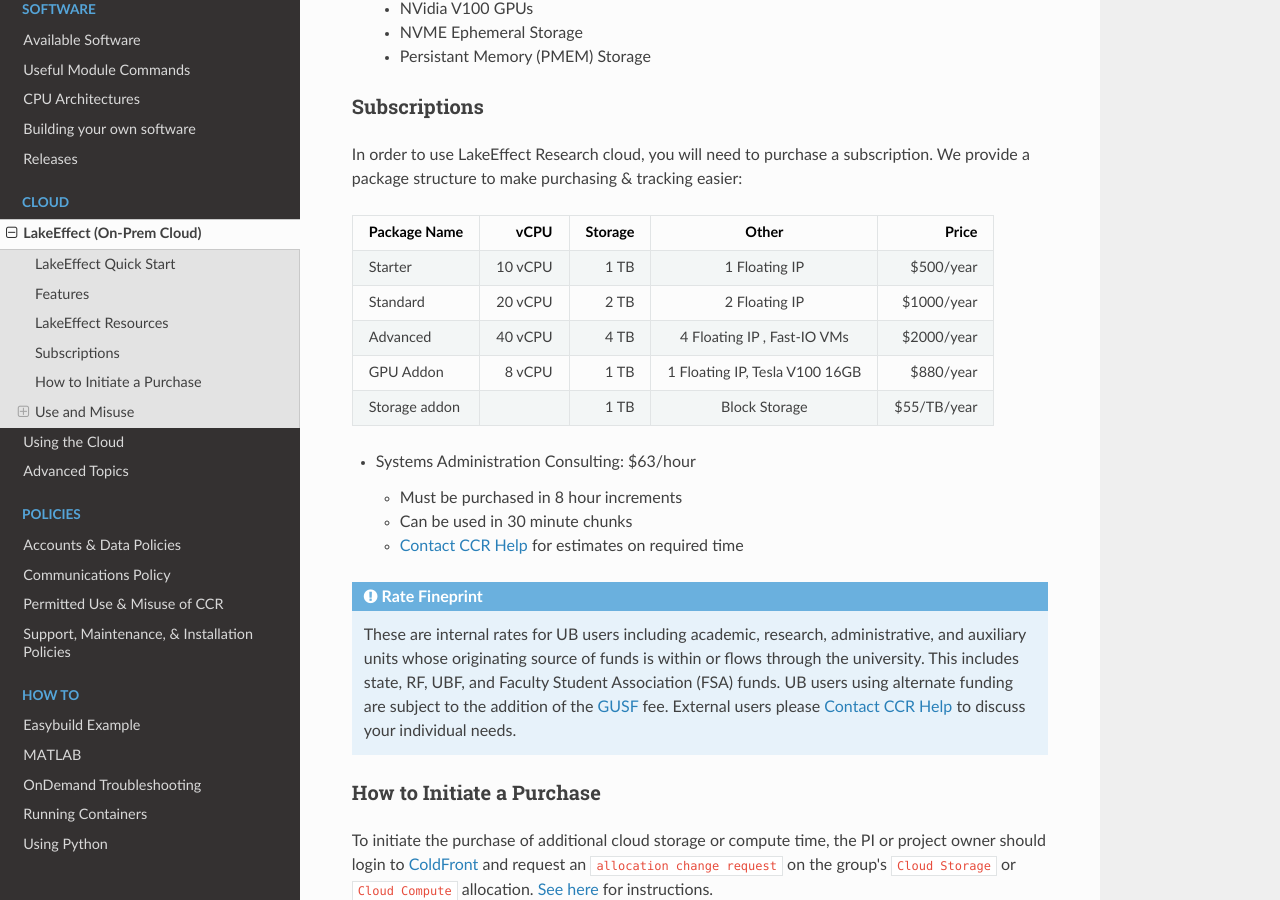
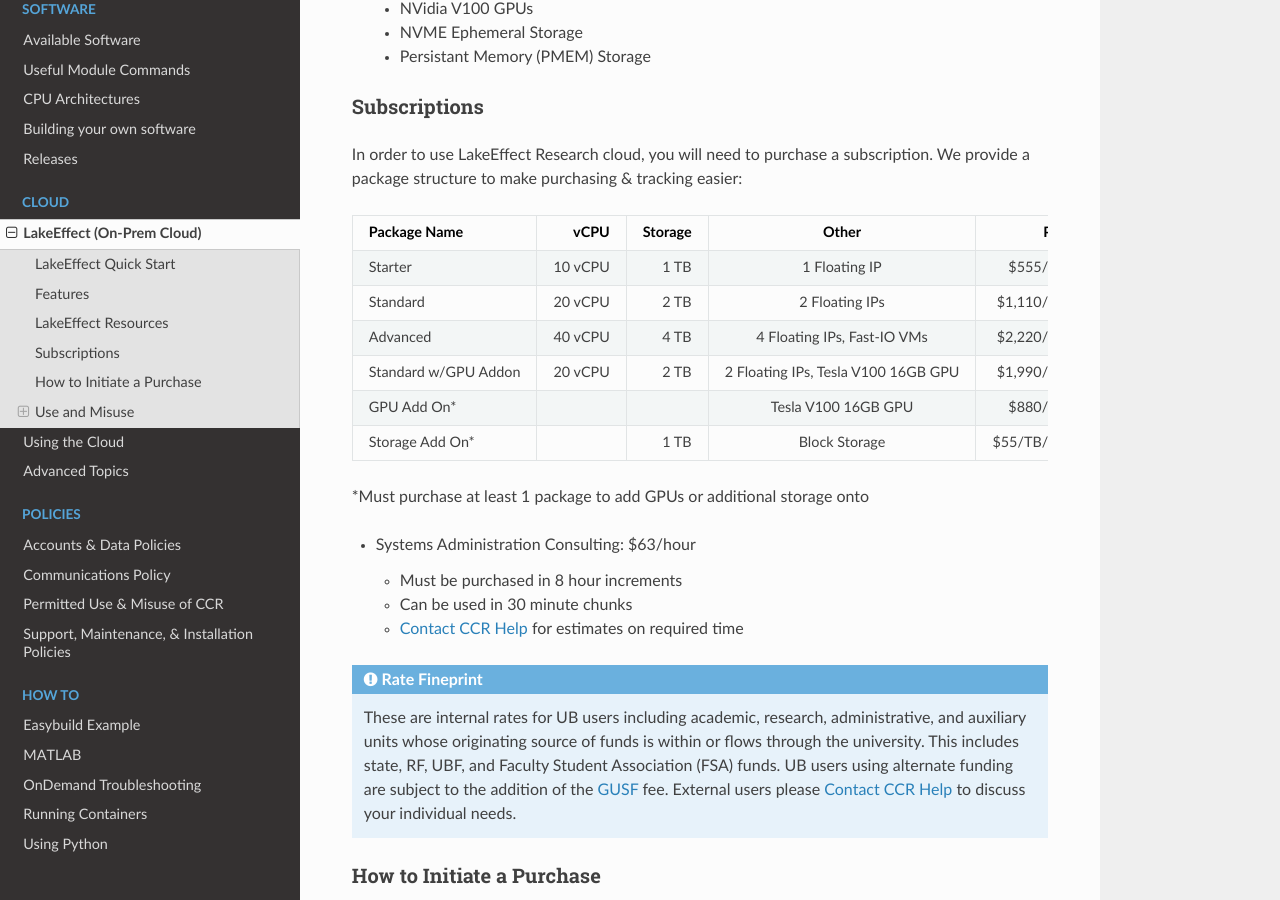
Before and after one commit to ubccr/ccrdocs, an MkDocs documentation site: the page built from pages/cloud/lake-effect.md, in a window 1280 px wide and 900 px high, scrolled down 1647 px. Built offline with MkDocs 1.6.1, drawn with Linux system fonts in a browser that asks for light colours; nearby versions of some CDN libraries.

Commit message:
initial downtime updates

```diff
--- a/pages/cloud/lake-effect.md
+++ b/pages/cloud/lake-effect.md
@@ -52,11 +52,14 @@ In order to use LakeEffect Research cloud, you will need to purchase a subscript
 
 | Package Name | vCPU | Storage | Other | Price |
 | :--- | ---: | ---: | :----: | ---:|
-| Starter| 10 vCPU | 1 TB | 1 Floating IP | $500/year |
-| Standard| 20 vCPU | 2 TB | 2 Floating IP | $1000/year |
-| Advanced| 40 vCPU | 4 TB | 4 Floating IP , Fast-IO VMs | $2000/year |
-| GPU Addon| 8 vCPU | 1 TB | 1 Floating IP, Tesla V100 16GB | $880/year |
-| Storage addon | | 1 TB | Block Storage | $55/TB/year |
+| Starter| 10 vCPU | 1 TB | 1 Floating IP | $555/year |
+| Standard| 20 vCPU | 2 TB | 2 Floating IPs | $1,110/year |
+| Advanced| 40 vCPU | 4 TB | 4 Floating IPs, Fast-IO VMs | $2,220/year |
+| Standard w/GPU Addon | 20 vCPU | 2 TB | 2 Floating IPs, Tesla V100 16GB GPU | $1,990/year |
+| GPU Add On*| | | Tesla V100 16GB GPU | $880/year |
+| Storage Add On* | | 1 TB | Block Storage | $55/TB/year |
+
+*Must purchase at least 1 package to add GPUs or additional storage onto
 
 * Systems Administration Consulting: $63/hour
 
```
Also changed, not shown: pages/software/releases.md (+3 -3 lines).
